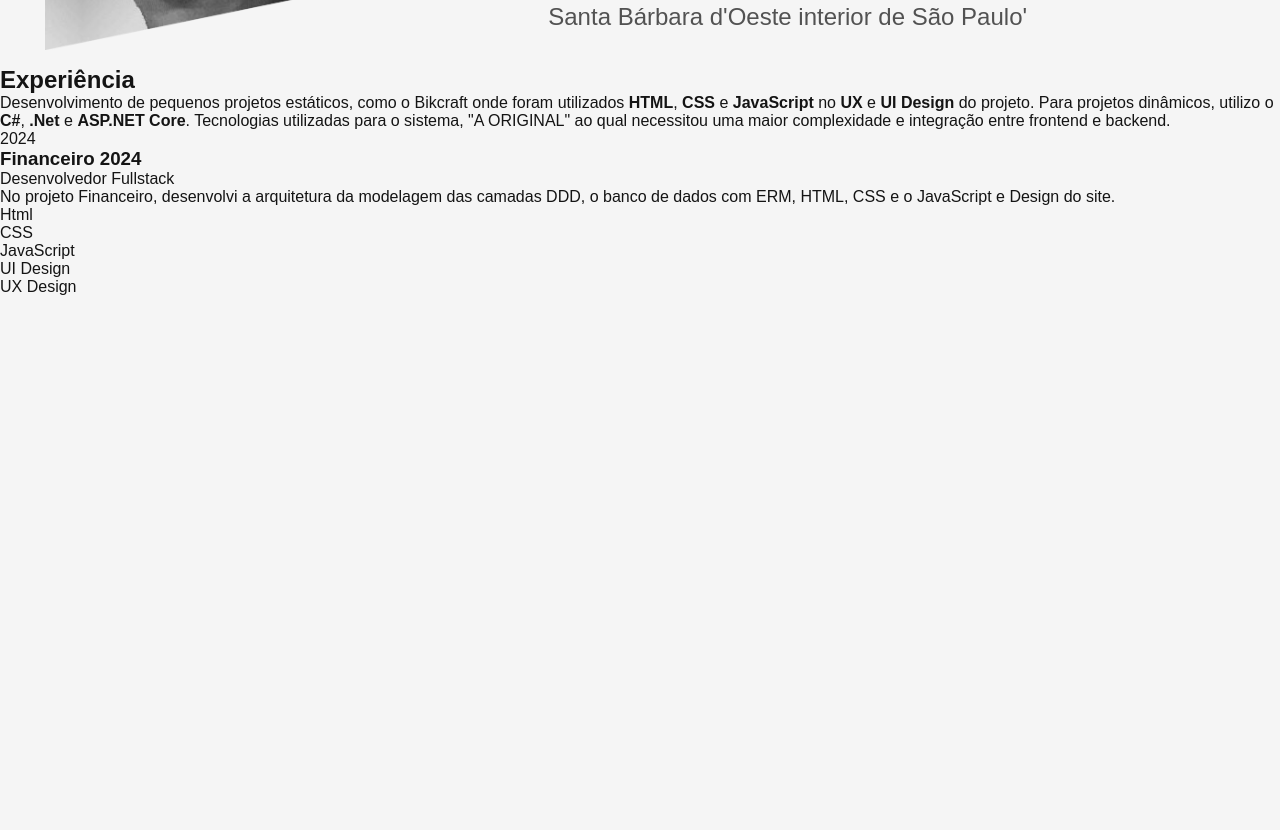
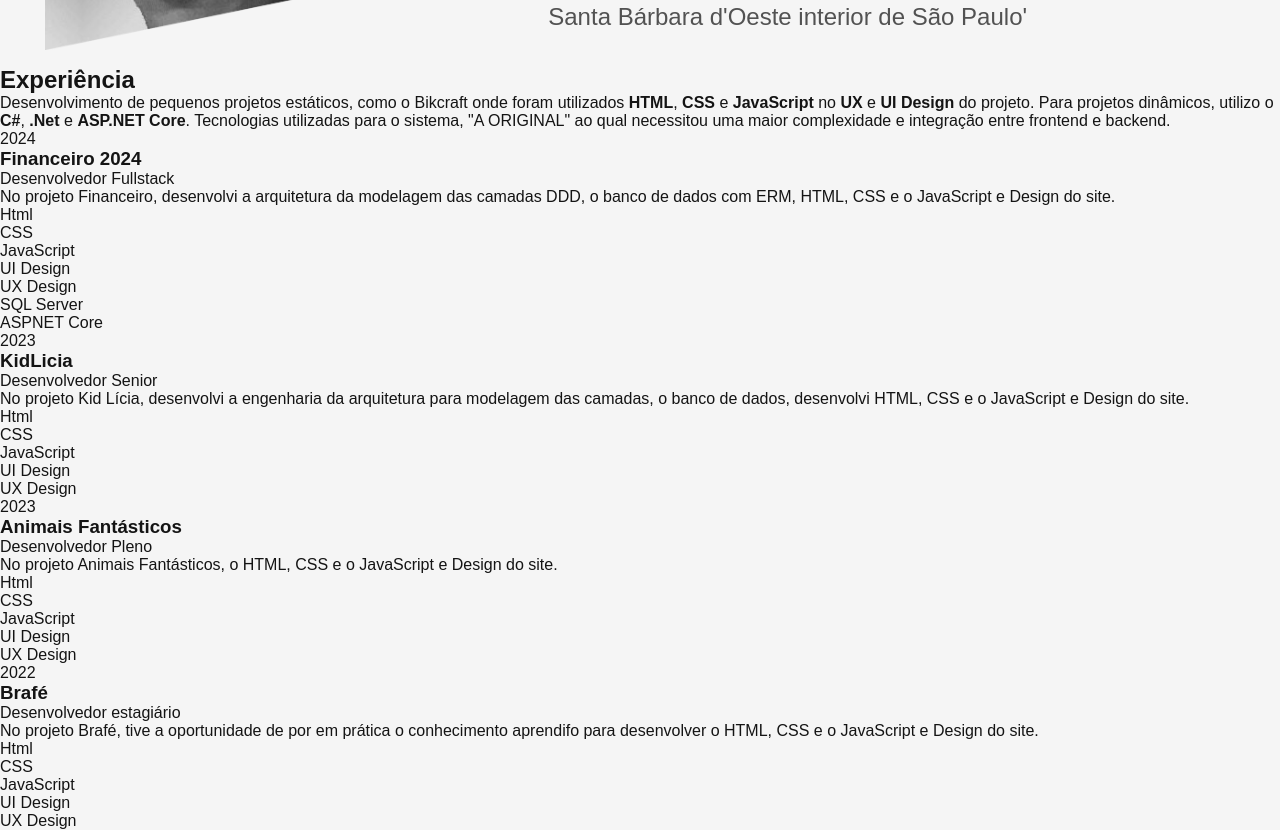
Before and after one commit to developersoftwarebrazil/portfolio-angular-2025, an Angular app: page / in a window 1280 px wide. Shown: the part 500-1330 px from the top of the page. Before the commit the page ends 800 px from the top, so only its background shows below. Built offline with nearby package versions, Linux system fonts and the light colour scheme.

Commit message:
Defined html structure to experience

```diff
--- a/src/app/sections/experience/experience.component.html
+++ b/src/app/sections/experience/experience.component.html
@@ -1,30 +1,91 @@
 <section id="experience" class="experience" aria-label="experience">
-  <div class="eperience-subtitle">
-    <h2>Experiência</h2>
-  </div>
+
+  <h2 class="eperience-subtitle">Experiência</h2>
+
   <div>
     <p class="experience-title">
       Desenvolvimento de pequenos projetos estáticos, como o Bikcraft onde foram utilizados <strong>HTML</strong>, <strong>CSS</strong> e <strong>JavaScript</strong> no <strong>UX</strong> e <strong>UI Design</strong> do projeto. Para projetos dinâmicos, utilizo o <strong>C#</strong>, <strong>.Net</strong> e <strong>ASP.NET Core</strong>.
       Tecnologias utilizadas para o sistema, "A ORIGINAL" ao qual necessitou uma maior complexidade e integração entre frontend e backend.
     </p>
 
-    <span class="experience-project-year">2024</span>
-    <div class="experience-project content">
-      <div class="experience-project title">
-        <h3>Financeiro 2024</h3>
-      </div>
+    <div class="experience-project-content">
+
+      <span class="experience-project-year">2024</span>
+
+      <h3 class="experience-project-title">Financeiro 2024</h3>
       <span class="experience-project-title">Desenvolvedor Fullstack</span>
+
       <p class="experience-project-text">
         No projeto Financeiro, desenvolvi a arquitetura da modelagem das camadas DDD, o banco de dados com ERM, HTML, CSS e o JavaScript e Design do site.
       </p>
+      <ul class="academy-skills">
+        <li>Html</li>
+        <li>CSS</li>
+        <li>JavaScript</li>
+        <li>UI Design</li>
+        <li>UX Design</li>
+        <li>SQL Server</li>
+        <li>ASPNET Core</li>
+      </ul>
     </div>
+
+    <div class="experience-project-content">
+
+      <span class="experience-project-year">2023</span>
+
+      <h3 class="experience-project-title">KidLicia</h3>
+      <span class="experience-project-title">Desenvolvedor Senior</span>
+
+      <p class="experience-project-text">
+        No projeto Kid Lícia, desenvolvi a engenharia da arquitetura para modelagem das camadas, o banco de dados, desenvolvi HTML, CSS e o JavaScript e Design do site.
+      </p>
+      <ul class="academy-skills">
+        <li>Html</li>
+        <li>CSS</li>
+        <li>JavaScript</li>
+        <li>UI Design</li>
+        <li>UX Design</li>
+      </ul>
+    </div>
+
+    <div class="experience-project-content">
+
+      <span class="experience-project-year">2023</span>
+
+      <h3 class="experience-project-title">Animais Fantásticos</h3>
+      <span class="experience-project-title">Desenvolvedor Pleno</span>
+
+      <p class="experience-project-text">
+        No projeto Animais Fantásticos, o HTML, CSS e o JavaScript e Design do site.
+      </p>
+      <ul class="academy-skills">
+        <li>Html</li>
+        <li>CSS</li>
+        <li>JavaScript</li>
+        <li>UI Design</li>
+        <li>UX Design</li>
+      </ul>
+    </div>
+
+    <div class="experience-project-content">
+
+      <span class="experience-project-year">2022</span>
+
+      <h3 class="experience-project-title">Brafé</h3>
+      <span class="experience-project-title">Desenvolvedor estagiário</span>
+
+      <p class="experience-project-text">
+        No projeto Brafé, tive a oportunidade de por em prática o conhecimento aprendifo para desenvolver o HTML, CSS e o JavaScript e Design do site.
+      </p>
+      <ul class="academy-skills">
+        <li>Html</li>
+        <li>CSS</li>
+        <li>JavaScript</li>
+        <li>UI Design</li>
+        <li>UX Design</li>
+      </ul>
+    </div>
+
   </div>
-  <ul>
-    <li>Html</li>
-    <li>CSS</li>
-    <li>JavaScript</li>
-    <li>UI Design</li>
-    <li>UX Design</li>
-    <li></li>
-  </ul>
+
 </section>
```
